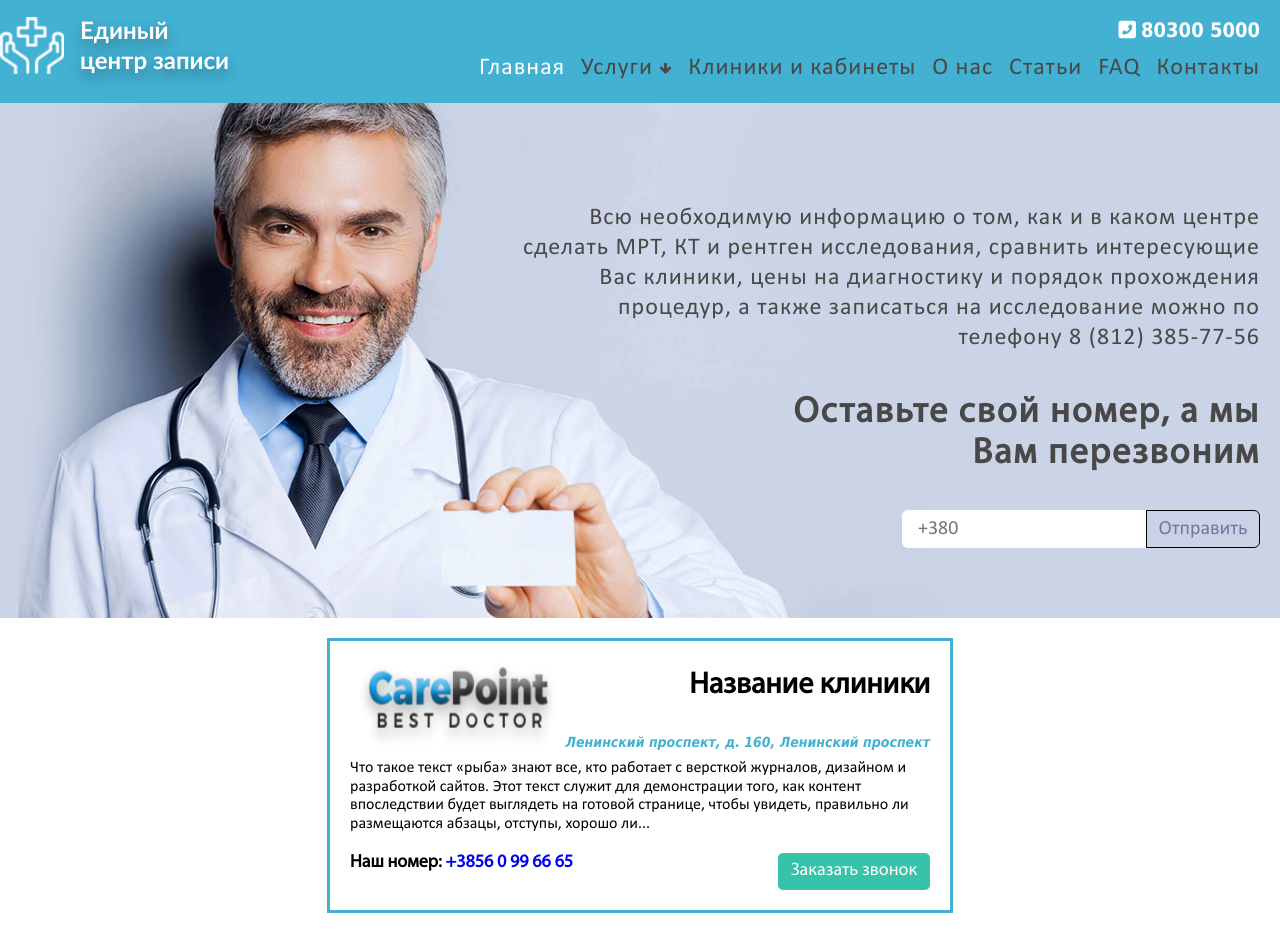
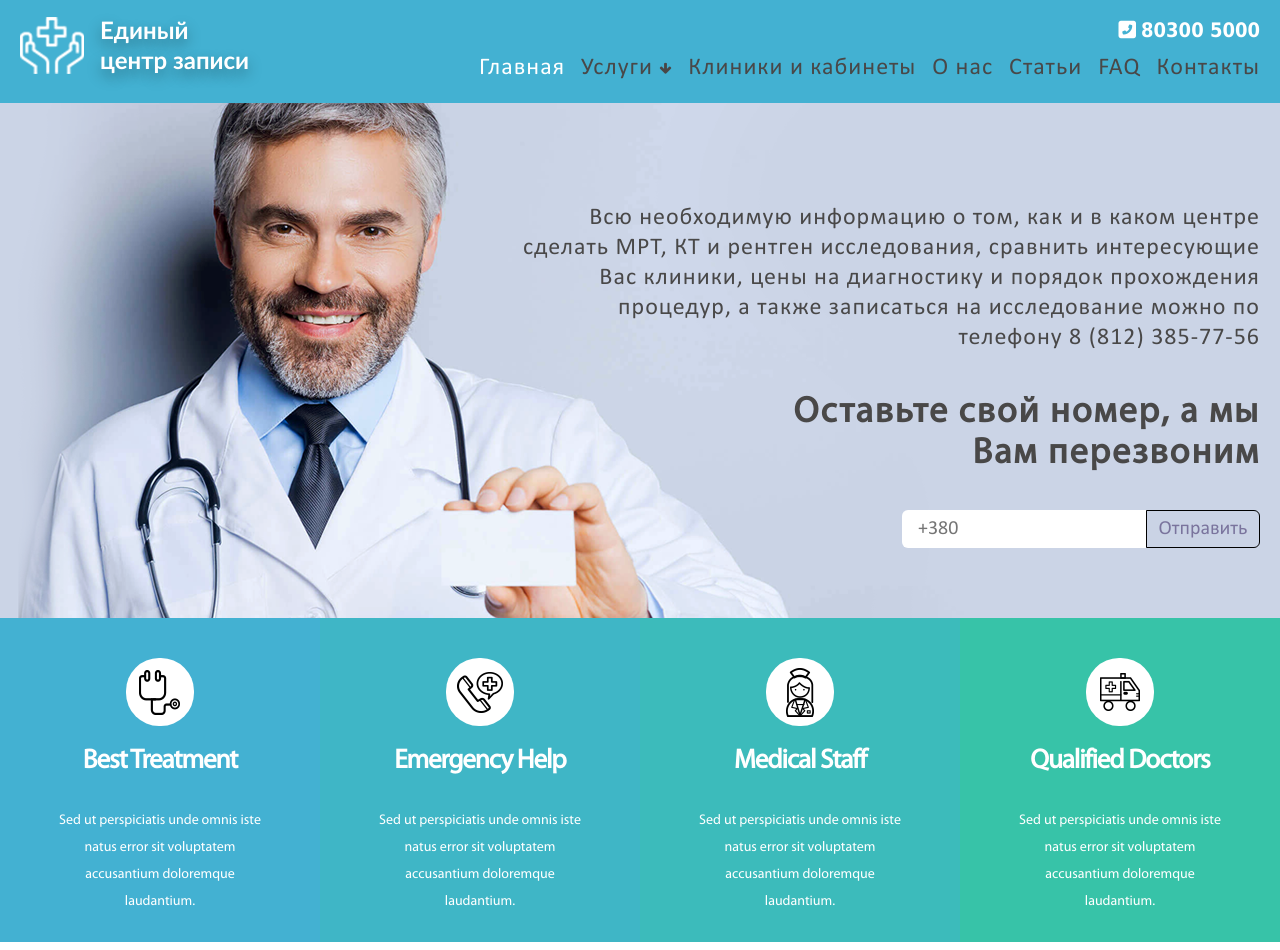
Before and after one commit to Yalord96/single-recording-center, a website built with webpack: page index.html in a window 1280 px wide. Shown: the top 950 px of the page. Built offline with nearby package versions, Linux system fonts and the light colour scheme.

Commit message:
promo v2

```diff
--- a/index.html
+++ b/index.html
@@ -63,7 +63,8 @@
                     </p>
 
                     <form action="" class="recall__form" aria-label="форма обратного звонка">
-                        <label for="recall__phone" class="recall__form_title">Оставьте свой номер, а мы<br class="recall__form_br"> Вам
+                        <label for="recall__phone" class="recall__form_title">Оставьте свой номер, а мы<br
+                                class="recall__form_br"> Вам
                             перезвоним</label>
                         <div class="recall__form_input">
                             <input id="recall__phone" class="recall__form_phone" type="tel" maxlength="13"
@@ -78,6 +79,57 @@
             </div>
         </div>
     </section>
+
+
+    <section class="promo">
+        <div class="container">
+            <nav class="promo__menu">
+                <div class="promo__menu_best-treatment">
+                    <figure class="promo__menu_avatar">
+                        <p class="promo__menu_circle"><img src="src/promo/img/best_treatment.png"
+                                                           alt="VectorSmartObject"></p>
+                        <figcaption class="promo__menu_name">Best Treatment</figcaption>
+                    </figure>
+                    <p class="promo__menu_text">Sed ut perspiciatis unde omnis iste natus error sit voluptatem
+                        accusantium doloremque
+                        laudantium.</p>
+                </div>
+                <div class="promo__menu_emergency-help">
+                    <figure class="promo__menu_avatar">
+                        <p class="promo__menu_circle"><img src="src/promo/img/emergency_help.png"
+                                                           alt="VectorSmartObject"></p>
+                        <figcaption class="promo__menu_name">Emergency Help</figcaption>
+                    </figure>
+                    <p class="promo__menu_text">Sed ut perspiciatis unde omnis iste natus error sit voluptatem
+                        accusantium doloremque
+                        laudantium.</p>
+                </div>
+                <div class="promo__menu_medical-staff">
+                    <figure class="promo__menu_avatar">
+                        <p class="promo__menu_circle"><img src="src/promo/img/medical_staff.png"
+                                                           alt="VectorSmartObject"></p>
+                        <figcaption class="promo__menu_name">Medical Staff</figcaption>
+                    </figure>
+                    <p class="promo__menu_text">Sed ut perspiciatis unde omnis iste natus error sit voluptatem
+                        accusantium doloremque
+                        laudantium.</p>
+                </div>
+                <div class="promo__menu_qualified-doctors">
+                    <figure class="promo__menu_avatar">
+                        <p class="promo__menu_circle"><img src="src/promo/img/qualified_doctors.png"
+                                                           alt="VectorSmartObject"></p>
+                        <figcaption class="promo__menu_name">Qualified Doctors</figcaption>
+                    </figure>
+                    <p class="promo__menu_text">Sed ut perspiciatis unde omnis iste natus error sit voluptatem
+                        accusantium doloremque
+                        laudantium.</p>
+                </div>
+            </nav>
+        </div>
+    </section>
+
+
+    <section class="clinic-tab">
         <div class="clinic">
             <div class="clinic__list">
                 <section class="clinic__card" itemtype="http://schema.org/Organization">
@@ -230,22 +282,9 @@
                 </section>
             </div>
         </div>
-    <!-- <section>
-        <img src="img/laye333r1.png" alt="background">
-        <p>
-            Всю необходимую информацию о том, как и в каком центре<br>
-            сделать МРТ, КТ и рентген исследования, сравнить интересующие<br>
-            Вас клиники, цены на диагностику и порядок прохождения<br>
-            процедур, а также записаться на исследование можно по<br>
-            телефону 8 (812) 385-77-56
-        </p>
-        <h2>Оставьте свой номер, а мы<br>Вам перезвоним</h2>
-        <form action="">
-            <input type="tel"  maxlength="13" autocomplete="none" placeholder="+380"
-                   pattern="\+380\d{9}" required>
-            <input type="submit">
-        </form>
+        <button class="clinic-tab__all-clinic">Все кабинеты</button>
     </section>
+    <!--
     <section>
         <div>
             <img src="img/VectorSmartObject.png" alt="VectorSmartObject">
--- a/src/clinic_card/clinic_card.scss
+++ b/src/clinic_card/clinic_card.scss
@@ -92,3 +92,15 @@
     }
   }
 }
+.clinic-tab__all-clinic{
+  font-family: "Myriad Pro";
+  font-size: 18px;
+  background-color: $background-color;
+  border: none;
+  border-radius: 5px;
+  color: black;
+  padding: 15px 25px;
+  margin: 40px auto;
+  display: flex;
+  align-items: center;
+}
--- a/src/header/header.scss
+++ b/src/header/header.scss
@@ -25,6 +25,9 @@
     @media (max-width: 443px) {
       width: 40px;
       height: 40px;
+    }
+    @media (min-width: 444px) {
+      margin-left: 20px;
     }
   }
 
--- a/src/main.scss
+++ b/src/main.scss
@@ -6,5 +6,6 @@ $background-color: #cad3e5;
 @import "src/brand/brand.scss";
 @import "src/header/header.scss";
 @import "src/recall/recall.scss";
+@import "src/promo/promo.scss";
 @import "src/footer/footer.scss";
 @import "src/clinic_card/clinic_card.scss";
--- /dev/null
+++ b/src/promo/promo.scss
@@ -0,0 +1,101 @@
+.promo {
+  background-color: $background-color;
+
+  &__menu {
+
+    max-width: 1440px;
+    margin: 0 auto;
+    display: flex;
+    justify-content: center;
+    @media (min-width: 995px) {
+      height: 324px;
+    }
+    @media (max-width: 994px) {
+      display: flex;
+      flex-direction: column;
+      max-width: 500px;
+    }
+
+
+    &_best-treatment {
+      background-color: #43b1d2;
+      display: flex;
+      flex-direction: column;
+      justify-content: center;
+      align-items: center;
+    }
+
+    &_emergency-help {
+      background-color: #3fb6c6;
+
+      display: flex;
+      flex-direction: column;
+      justify-content: center;
+    }
+
+    &_medical-staff {
+      background-color: #3cbbbb;
+
+      display: flex;
+      flex-direction: column;
+      justify-content: center;
+    }
+
+    &_qualified-doctors {
+      background-color: #37c3a8;
+
+      display: flex;
+      flex-direction: column;
+      justify-content: center;
+    }
+
+    &_circle {
+      display: flex;
+      justify-content: center;
+      align-items: center;
+      width: 68px;
+      height: 68px;
+      border-radius: 33px;
+      background-color: #ffffff;
+      margin-bottom: 20px;
+      @media (max-width: 995px) {
+        margin-top: 10px;
+      }
+    }
+
+    &_avatar {
+      display: flex;
+      flex-direction: column;
+      align-items: center;
+      margin-bottom: 20px;
+    }
+
+    &_name {
+      font-size: 27px;
+      letter-spacing: -1px;
+      color: #ffffff;
+      font-family: "Myriad Pro";
+      font-weight: bold;
+      text-align: center;
+      @media (max-width: 482px) {
+        font-size: 20px;
+      }
+    }
+
+    &_text {
+      padding: 10px 50px 10px 50px;
+      height: 84px;
+      display: flex;
+      justify-content: center;
+      text-align: center;
+      font-size: 14px;
+      line-height: 27px;
+      color: #ffffff;
+      font-family: "Myriad Pro";
+      @media (max-width: 646px) {
+
+        font-size: 12px;
+      }
+    }
+  }
+}
```
Also changed, not shown: dist/css/main.css, src/promo/img/best_treatment.png (added), src/promo/img/emergency_help.png (added), src/promo/img/medical_staff.png (added), src/promo/img/qualified_doctors.png (added). Lines whose indentation alone changed are shown as unchanged.
